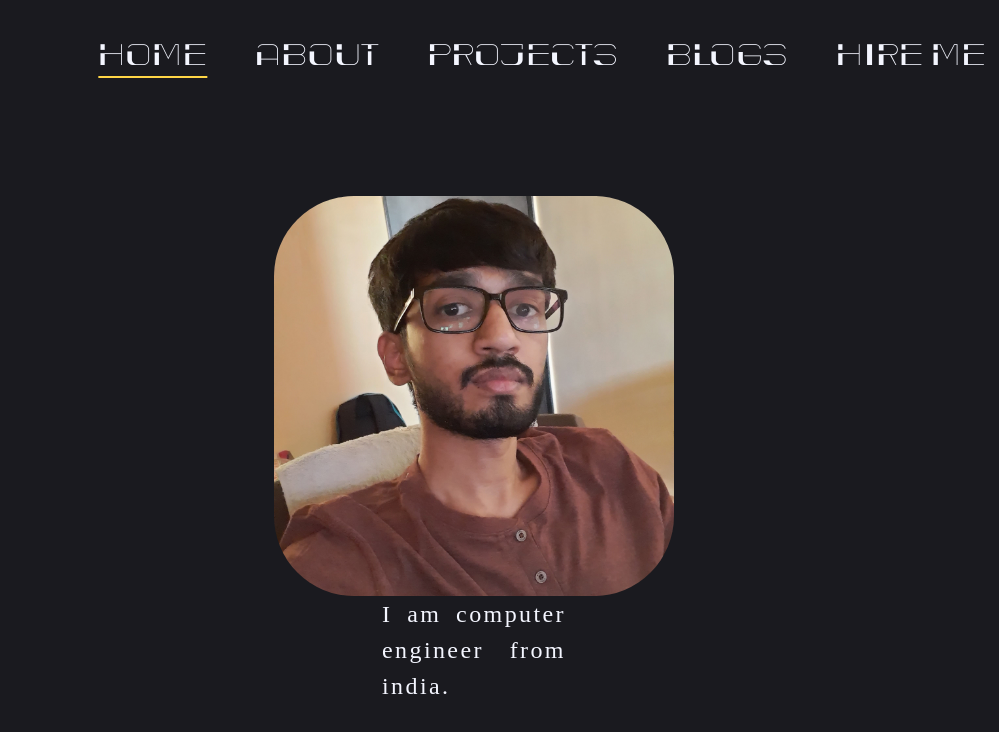
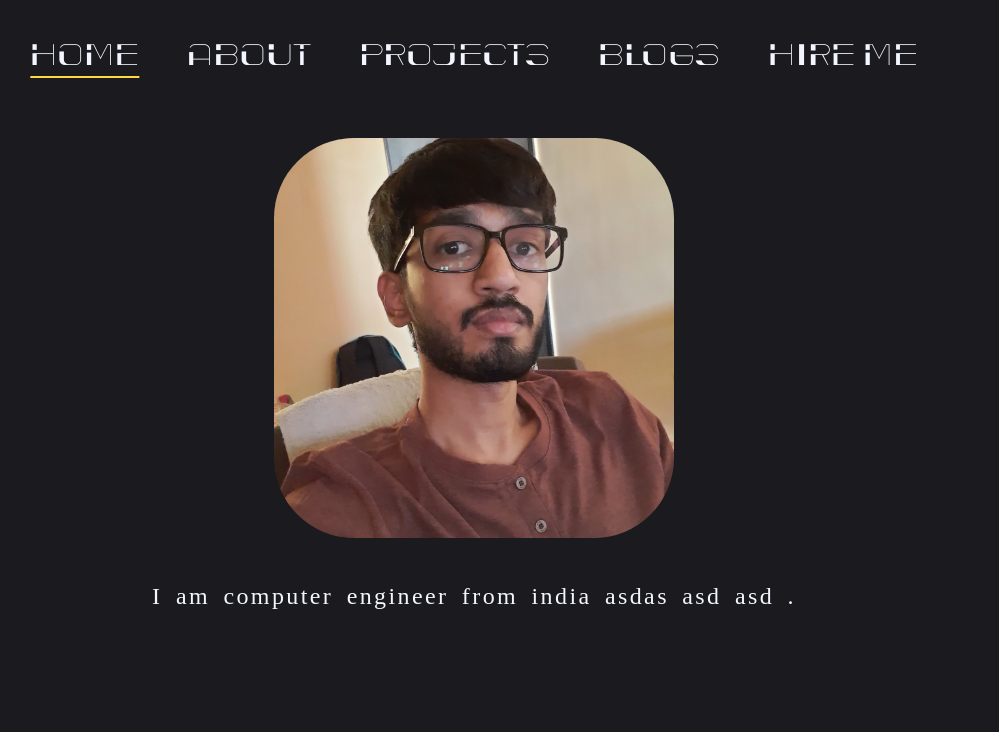
Before and after one commit to Bhargavoza1/my-portfolio, a Next.js app: page / in a window 1280 px wide. Shown: the top 732 px of the page, without its empty margins (166-1165 px from the left). Built offline with nearby package versions, Linux system fonts and the light colour scheme; a web font is replaced by a local one.

Commit message:
responsive photo nav and detail in home

```diff
--- a/src/app/(landing)/page.tsx
+++ b/src/app/(landing)/page.tsx
@@ -7,18 +7,19 @@ const myfont = localFont({src:"../../components/fonts/ron-ron-regular-400.ttf"})
 
 export default function Home() {
   return (
-  <div className='  lg:pt-20 3xl:pt-40 md:container md:mx-auto myimg:flex content-center   items-center justify-center grid   place-items-center '>
+  <div className=' min-h-[65vh] myimg:min-h-[80vh] pt-0   md:container md:mx-auto myimg:flex content-center   items-center justify-evenly grid     place-items-center '>
 
-    <div className='  place-items-center container' style={{ borderRadius: '20%', overflow: 'hidden', width: '400px', height: '400px' , position:'relative'}}>
+    <div className=' min-w-[400px]  place-items-center  ' style={{ borderRadius: '20%', overflow: 'hidden', width: '400px', height: '400px' , position:'relative'}}>
       <Image
           src="/Bhargav.jpg"
           layout='fill'
+          objectFit='cover'
           alt="Picture of the author"
       />
     </div>
 
 
-    <div className='  w-[50%] text-justify  px-10 grid  place-items-center   [word-spacing:5px] tracking-widest' style=  {myfont.style}> I am computer engineer from india.
+    <div className=' px-5 myimg:px-10 pt-10 myimg:pt-0 text-justify   grid  place-items-center   [word-spacing:5px] tracking-widest' style=  {myfont.style}> I am computer engineer from india asdas asd asd  .
     </div>
 
   </div>
--- a/src/components/NavBar.tsx
+++ b/src/components/NavBar.tsx
@@ -24,11 +24,11 @@ const MyLink = (a:{href:string, title:string , className:string })=>{
 function NavBar() {
     return (
 
-        <header className=' flex items-center justify-between  '>
-           <div></div>
+        <header className=' grid myimg:flex  content-center   items-center  justify-end navcenter:justify-evenly      place-items-center  '>
+
 
            <div>
-                <nav  className="hidden  px-32 py-10   md:flex md:w-full        ">
+                <nav  className="hidden  px-32 py-[40px]   md:flex md:w-full        ">
                     <MyLink href="/" title="Home" className='lg:mr-6 sm:mr-3'/>
                     <MyLink href="/about" title="About" className='lg:mx-6 sm:mx-3'/>
                     <MyLink href="/projects" title="Projects" className='lg:mx-6 sm:mx-3 '/>
@@ -37,7 +37,7 @@ function NavBar() {
                 </nav>
             </div>
 
-            <div className=' py-6 px-5 md:hidden '>
+            <div className=' py-6 px-5 md:hidden  '>
                 <Button variant="ghost" size="icon" className="md:hidden ">
                 <Menu />
                 </Button>
--- a/tailwind.config.ts
+++ b/tailwind.config.ts
@@ -12,7 +12,8 @@ const config: Config = {
     extend: {
       screens: {
         '3xl': '2000px',
-        'myimg': '1300px'
+        'myimg': '1300px' ,
+        'navcenter': {'min': '768px', 'max': '1300px'},
       },
       backgroundImage: {
         'gradient-radial': 'radial-gradient(var(--tw-gradient-stops))',
```
